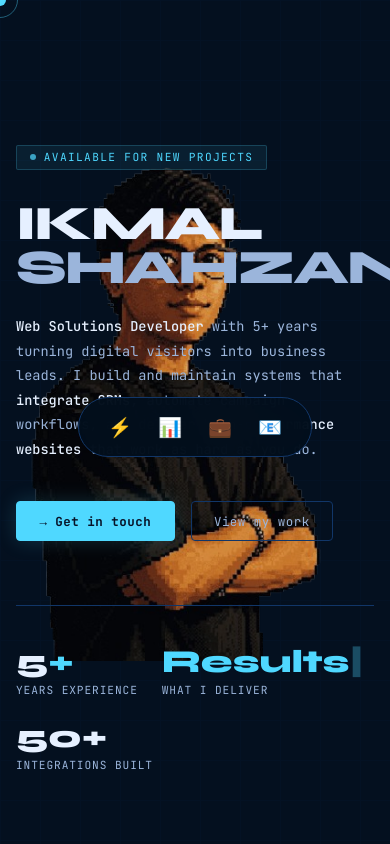
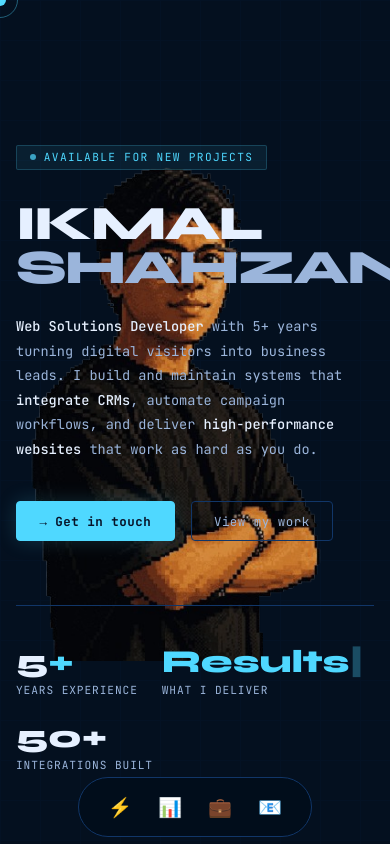
Before and after one commit to ikmalshahzan/personal-site, a React (Vite) app: page / in a window 390 px wide. Shown: the top 844 px of the page. Built offline with nearby package versions, Linux system fonts and the light colour scheme.

Commit message:
mobile nav

```diff
--- a/src/index.css
+++ b/src/index.css
@@ -558,7 +558,7 @@ footer span { color: var(--green); }
   .mobile-nav {
     display: flex;
     position: fixed;
-    bottom: 0;
+    bottom: -90%;
     left: 0;
     right: 0;
     height: 60px;
```
